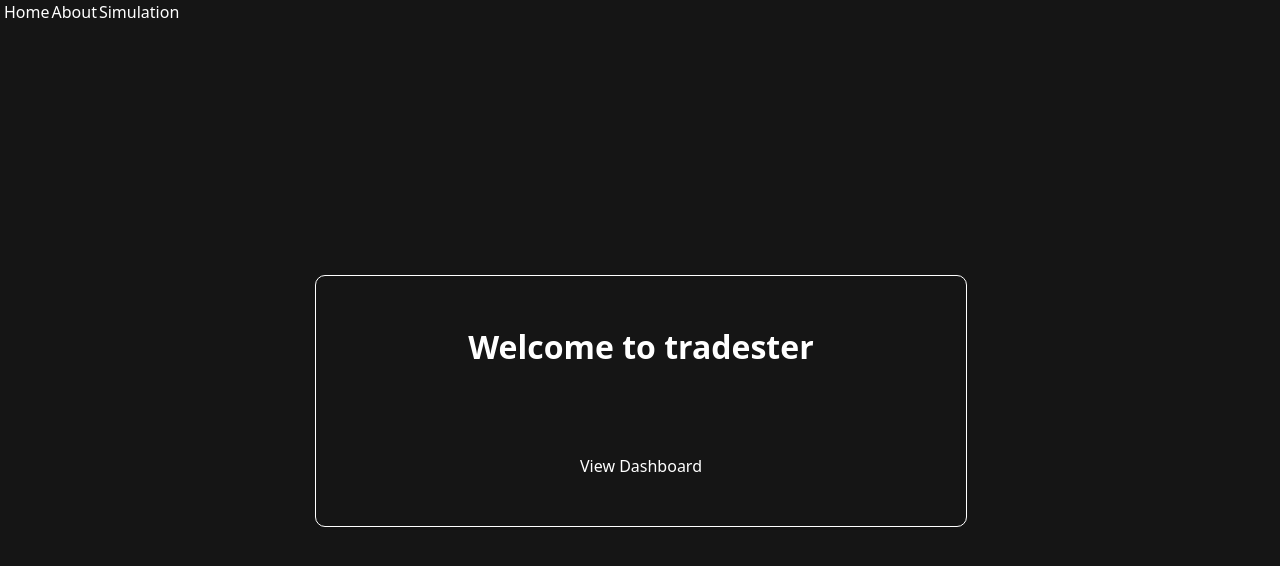
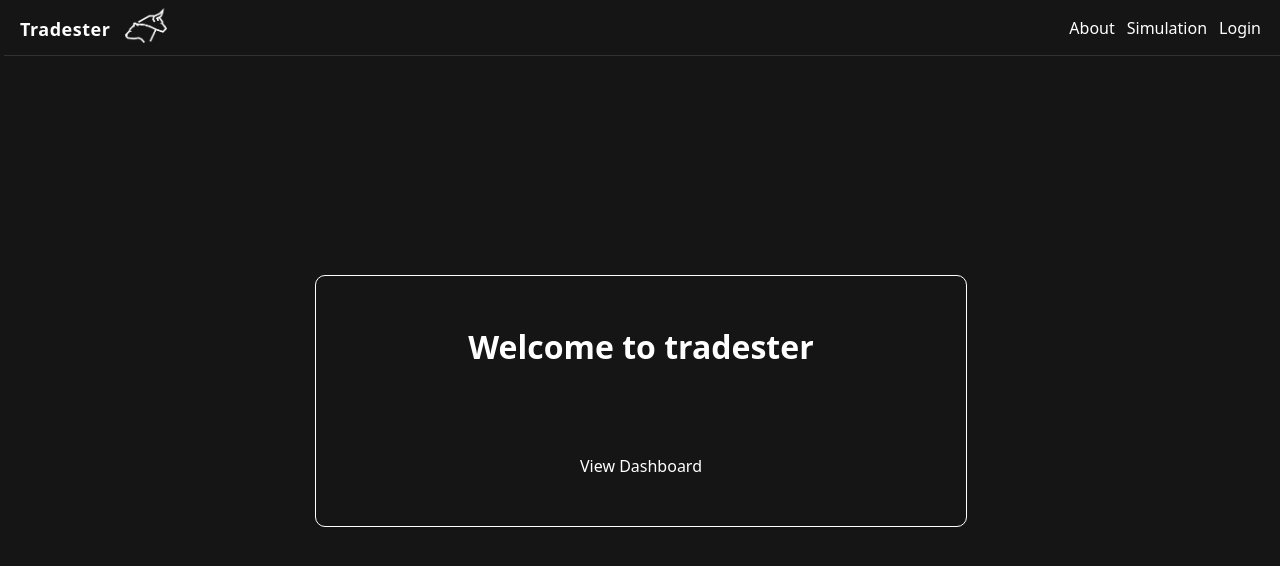
Before and after one commit to jalzeidi/tradester-frontend, a React (Create React App) app: page / in a window 1280 px wide. Shown: the top 566 px of the page. Built offline with nearby package versions, Linux system fonts and the light colour scheme.

Commit message:
Restore styles.

```diff
--- a/src/App.js
+++ b/src/App.js
@@ -1,12 +1,12 @@
 import React from "react";
 import { Routes, Route, Link } from "react-router-dom";
 
-import About from "./routes/About";
-import Blog from "./routes/Blog";
-import Post from "./routes/Post";
-import Dashboard from "./routes/Dashboard.tsx";
-import Login from "./routes/Login.tsx";
-import Simulation from "./routes/Simulation";
+import About from "./components/About";
+import Blog from "./components/Blog";
+import Post from "./components/Post";
+import Dashboard from "./components/Dashboard.tsx";
+import Login from "./components/Login.tsx";
+import Simulation from "./components/Simulation";
 import bull from "./bull.png";
 import "./style.css";
 import "./app.css";
@@ -14,7 +14,7 @@ import "./app.css";
 export default function App() {
   return (
     <>
-      <Navbar />
+      <Nav />
       <Routes>
         <Route path="/" element={<HomePage />} />
         <Route path="/about" element={<About />} />
```
